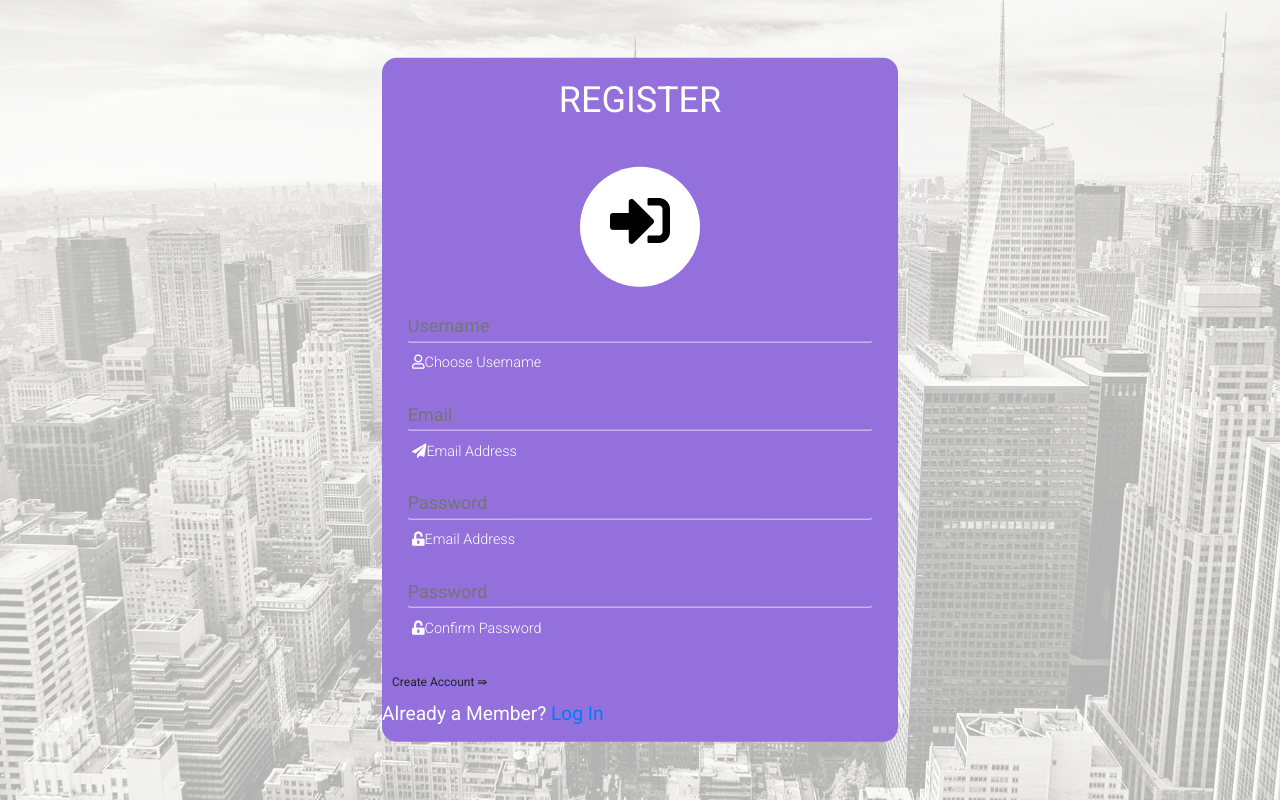
After one commit to silverbret1709/Ultimate_PHP_CSS_And_SASS_Enhance_Your_JavaScript_Skills, a PHP site: page /registration.html in a window 1280 px wide. The commit adds this page. Run offline with PHP 8.4, Linux system fonts and the light colour scheme.

Commit message:
Registration form

```diff
--- a/css/style.css
+++ b/css/style.css
@@ -398,6 +398,76 @@ body {
   .advertisement__bottom-logo-bgcolorraywhite {
     background-color: #ffeb01; }
 
+.section-register {
+  height: 100vh;
+  position: relative;
+  color: #fff;
+  font-family: "Roboto", sans-serif; }
+  .section-register .register__form {
+    position: absolute;
+    top: 50%;
+    left: 50%;
+    transform: translate(-50%, -50%);
+    width: 43rem;
+    border-radius: 15px;
+    background-image: linear-gradient(to bottom, #9370DB, #9370DB); }
+    .section-register .register__form-heading {
+      font-size: 3rem;
+      text-align: center;
+      padding: 1rem 2rem;
+      margin-bottom: 2rem;
+      text-transform: uppercase; }
+    .section-register .register__form-logo {
+      width: 10rem;
+      height: 10rem;
+      border-radius: 50%;
+      background-color: #fff;
+      text-align: center;
+      margin: 0 auto;
+      margin-bottom: 2rem; }
+      .section-register .register__form-logo i {
+        padding-top: 2rem;
+        color: #000;
+        font-size: 5rem; }
+    .section-register .register__form__group:not(:last-child) {
+      margin-bottom: 2rem; }
+    .section-register .register__form__input {
+      font-family: "Roboto", sans-serif;
+      font-size: 1.5rem;
+      border-radius: 2px;
+      border: none;
+      border-bottom: 1px solid #fff;
+      background-color: transparent;
+      width: 90%;
+      margin-left: 5%;
+      margin-right: 5%;
+      display: block; }
+      .section-register .register__form__input:focus {
+        border-bottom: 3px solid #25d366; }
+      .section-register .register__form__input:focus:invalid {
+        border-bottom: 3px solid #eb1f27; }
+    .section-register .register__form__label {
+      font-size: 1.2rem;
+      font-weight: 300;
+      display: block;
+      font-family: "Roboto", sans-serif;
+      margin-left: 2.5rem;
+      margin-top: .7rem; }
+  .section-register .register:before {
+    background-image: url("../../img/anders-jilden-239-unsplash.jpg");
+    background-position: top;
+    background-size: cover;
+    background-repeat: no-repeat;
+    content: '';
+    display: block;
+    position: absolute;
+    top: 0;
+    left: 0;
+    width: 100%;
+    height: 100%;
+    z-index: -2;
+    opacity: .3; }
+
 .header {
   width: 100%;
   height: 100vh;
--- /dev/null
+++ b/registration.html
@@ -0,0 +1,63 @@
+<!DOCTYPE html>
+<html lang="en">
+<head>
+    <meta charset="UTF-8">
+    <title>Title</title>
+    <link href="https://fonts.googleapis.com/css?family=Lato|Nunito+Sans:300,400,700|Open+Sans|Roboto:100,300,400,700&display=swap" rel="stylesheet">
+
+    <link rel="stylesheet" href="vendors/css/bootstrap.min.css">
+    <link rel="stylesheet" href="vendors/fontawesome/css/all.min.css">
+    <link rel="stylesheet" href="css/style.css">
+</head>
+<body>
+<section class="section-register" id="section-register">
+    <div class="register">
+        <div class="register__form">
+            <form action="" method="POST">
+                <div class="register__form-heading">
+                    Register
+                </div>
+                <div class="register__form-logo">
+                    <i class="fas fa-sign-in-alt"></i>
+                </div>
+                <div class="register__form__group">
+                    <input type="text" class="register__form__input" placeholder="Username" id="username" name="username" required autocomplete="off">
+                    <label for="username" class="register__form__label"><i class="far fa-user"></i>Choose Username</label>
+                    <div class="username-error"></div>
+                </div>
+                <div class="register__form__group">
+                    <input type="email" class="register__form__input" placeholder="Email" id="email" name="email" required>
+                    <label for="email" class="register__form__label"><i class="fas fa-paper-plane"></i>Email Address</label>
+                    <div class="email-error"></div>
+                </div>
+
+                <div class="register__form__group">
+                    <input type="password" class="register__form__input" placeholder="Password" id="password" name="password" required>
+                    <label for="password" class="register__form__label"><i class="fas fa-unlock-alt"></i>Email Address</label>
+                    <div class="password-error"></div>
+                </div>
+
+                <div class="register__form__group">
+                    <input type="password" class="register__form__input" placeholder="Password" id="confirm-password" name="confirm-password" required>
+                    <label for="confirm-password" class="register__form__label"><i class="fas fa-unlock-alt"></i>Confirm Password</label>
+                    <div class="confirm-password-error"></div>
+                </div>
+
+                <div class="register__form_group progress-bar">
+
+                </div>
+
+                <div>
+                    <button type="submit" class="btn btn-register" id="submit-registration">Create Account &rAarr;</button>
+                </div>
+                <p class="already-member">Already a Member? <a href="login.html" class="to-login">Log In</a></p>
+            </form>
+        </div>
+    </div>
+</section>
+<script src="https://ajax.googleapis.com/ajax/libs/jquery/3.4.1/jquery.min.js"></script>
+<script src="https://cdnjs.cloudflare.com/ajax/libs/popper.js/1.14.7/umd/popper.min.js" integrity="sha384-UO2eT0CpHqdSJQ6hJty5KVphtPhzWj9WO1clHTMGa3JDZwrnQq4sF86dIHNDz0W1" crossorigin="anonymous"></script>
+<script src="vendors/js/bootstrap.min.js"></script>
+<script src="js/menuClick.js"></script>
+</body>
+</html>
--- a/sass/abstracts/_variables.scss
+++ b/sass/abstracts/_variables.scss
@@ -1,91 +1,100 @@
-$primary-color: #ffcccc;
-$primary-color-light: #ff9999;
-$primary-color-dark: #ff6666;
-$primary-color-very-dark: #e24848;
+$primary-color               : #ffcccc;
+$primary-color-light         : #ff9999;
+$primary-color-dark          : #ff6666;
+$primary-color-very-dark     : #e24848;
 
 //secondary color
-$secondary-color: #c74200;
-$secondary-color-light: #fad884;
-$secondary-color-dark: #f56b26;
+$secondary-color             : #c74200;
+$secondary-color-light       : #fad884;
+$secondary-color-dark        : #f56b26;
 
-$color-crimson-red: #eb1f27;
+$color-crimson-red           : #eb1f27;
 
-$grey-color: rgb(138, 138, 138);
-$grey-color-dark: rgb(97, 96, 96);
-$grey-color-very-dark:rgb(34, 33, 33);
-$color-grey-dark: #333;
+$grey-color                  : rgb(138, 138, 138);
+$grey-color-dark             : rgb(97, 96, 96);
+$grey-color-very-dark        : rgb(34, 33, 33);
+$color-grey-dark             : #333;
 
-$color-white: #fff;
-$white-smoker: rgb(240, 238, 237);
+$color-white                 : #fff;
+$white-smoker                : rgb(240, 238, 237);
 
-$color-black: #000;
+$color-black                 : #000;
 
 
 //start with scss profile colours
-$profile-color-primary: #eb2f64;
-$profile-color-primary-light: #ff3366;
-$profile-color-primary-dark: #8a265D;
+$profile-color-primary       : #eb2f64;
+$profile-color-primary-light : #ff3366;
+$profile-color-primary-dark  : #8a265D;
 
-$profile-color-grey-light-1: #faf9f9;
-$profile-color-grey-light-2: #f4f2f2;
-$profile-color-grey-light-3: #f0eeee;
-$profile-color-grey-light-4: #ccc;
+$profile-color-grey-light-1  : #faf9f9;
+$profile-color-grey-light-2  : #f4f2f2;
+$profile-color-grey-light-3  : #f0eeee;
+$profile-color-grey-light-4  : #ccc;
 
-$profile-color-grey-dark-1: #333;
-$profile-color-grey-dark-2: #777;
-$profile-color-grey-dark-3: #999;
+$profile-color-grey-dark-1   : #333;
+$profile-color-grey-dark-2   : #777;
+$profile-color-grey-dark-3   : #999;
 
-$profile-color-black: rgb(0, 0, 0);
-$profile-caption-primary: #101d2c;
+$profile-color-black         : rgb(0, 0, 0);
+$profile-caption-primary     : #101d2c;
 
 //for display posts
-$for-sale: #e4e709;
-$for-sale-dark: rgb(150, 140, 0);
+$for-sale                    : #e4e709;
+$for-sale-dark               : rgb(150, 140, 0);
 
 
-$color-secondary-light: #fad884;
-$color-secondary-dark: #f56b26;
+$color-secondary-light       : #fad884;
+$color-secondary-dark        : #f56b26;
 
-$color-tertiary-light: #2998ff;
+$color-tertiary-light        : #2998ff;
 
-$color-tertiary-dark: #5643fa;
+$color-tertiary-dark         : #5643fa;
 
-$color-tertiary-very-light:#89c2f7;
-$color-tertiary-very-dark:#00213f;
-$color-green-light: rgb(98, 255, 66);
-$color-green-dark: rgb(0, 139, 46);
+$color-tertiary-very-light   : #89c2f7;
+$color-tertiary-very-dark    : #00213f;
+$color-green-light           : rgb(98, 255, 66);
+$color-green-dark            : rgb(0, 139, 46);
+
+
+//color for login and register form
+$profile-color-magenta       : #FF00FF;
+$profile-color-mediumpurple  : #9370DB;
+$profile-color-orchid        : #FF00FF;
+$profile-color-darkviolet    : #9370DB;
+$profile-color-indigo        : #FF00FF;
+$profile-color-light         : #9370DB;
 
 //color for the input style
-$color-grey-dark-2: #999;
-$color-grey-light-2:rgb(224, 215, 215);
+$color-grey-dark-2           : #999;
+$color-grey-light-2          : rgb(224, 215, 215);
 
 //Australian realeastate company color:
-$color-harcourts: #001f49;
-$color-brad-teal: #1c2273;
-$color-upa: #ffeb01;
-$color-barryplant: #fdfdfd;
-$color-iconek: #231f20;
+$color-harcourts             : #001f49;
+$color-brad-teal             : #1c2273;
+$color-upa                   : #ffeb01;
+$color-barryplant            : #fdfdfd;
+$color-iconek                : #231f20;
 
 //social media icons colors
-$facebook: #3b5998;
-$twitter: #1da1f2;
-$youtube:#ff0000;
-$instagram: #c32aa3;
-$pinterest: #bd081c;
-$linkedln: #007bb5;
-$gplus:#db4437;
-$snapchat: #fffc00;
-$watsup: #25d366;
-$tumblr: #35465d;
-$reddit: #ff4500;
-$spotify: #ff4500;
-$amazon: #ff9900;
+$facebook                    : #3b5998;
+$twitter                     : #1da1f2;
+$youtube                     : #ff0000;
+$instagram                   : #c32aa3;
+$pinterest                   : #bd081c;
+$linkedln                    : #007bb5;
+$gplus                       : #db4437;
+$snapchat                    : #fffc00;
+$watsup                      : #25d366;
+$tumblr                      : #35465d;
+$reddit                      : #ff4500;
+$spotify                     : #ff4500;
+$amazon                      : #ff9900;
 
 
 //fonts:
-$default-font-size: 1.6rem; // 16px
+$default-font-size           : 1.6rem; // 16px
 
-$nunito-font: 'Nunito', sans-serif;
-$lato-font: 'Lato', sans-serif;
-$roboto-font: 'Roboto', sans-serif;
-$open-sans-font: 'Open Sans', sans-serif;
+$nunito-font                 : 'Nunito', sans-serif;
+$lato-font                   : 'Lato', sans-serif;
+$roboto-font                 : 'Roboto', sans-serif;
+$open-sans-font              : 'Open Sans', sans-serif;
--- /dev/null
+++ b/sass/components/_register.scss
@@ -0,0 +1,92 @@
+.section-register {
+  //background-color: green;
+  height      : 100vh;
+  position    : relative;
+  color       : $color-white;
+  font-family : $roboto-font;
+
+  .register {
+    &__form {
+      &-heading {
+        font-size      : 3rem;
+        text-align     : center;
+        padding        : 1rem 2rem;
+        margin-bottom  : 2rem;
+        text-transform : uppercase;
+      }
+
+      &-logo {
+        width            : 10rem;
+        height           : 10rem;
+        border-radius    : 50%;
+        background-color : $color-white;
+        text-align       : center;
+        margin           : 0 auto;
+        margin-bottom    : 2rem;
+
+        i {
+          padding-top : 2rem;
+          color       : $color-black;
+          font-size   : 5rem;
+        }
+      }
+
+      @include centeredElements;
+      //background-color : green;
+      width            : 43rem;
+      border-radius    : 15px;
+      background-image : linear-gradient(to bottom, $profile-color-light, $profile-color-darkviolet);
+
+      &__group:not(:last-child) {
+        margin-bottom : 2rem;
+      }
+
+      &__input {
+        font-family      : $roboto-font;
+        font-size        : 1.5rem;
+        border-radius    : 2px;
+        border           : none;
+        border-bottom    : 1px solid $color-white;
+        background-color : transparent;
+        width            : 90%;
+        margin-left      : 5%;
+        margin-right     : 5%;
+        display          : block;
+
+        &:focus {
+          border-bottom : 3px solid $watsup;
+          //box-shadow    : 0 1rem 2rem rgba($color-black, .1);
+        }
+
+        &:focus:invalid {
+          border-bottom : 3px solid $color-crimson-red;
+        }
+      }
+
+      &__label {
+        font-size   : 1.2rem;
+        font-weight : 300;
+        display     : block;
+        font-family : $roboto-font;
+        margin-left : 2.5rem;
+        margin-top  : .7rem;
+      }
+    }
+  }
+
+  .register:before {
+    background-image    : url("../../img/anders-jilden-239-unsplash.jpg");
+    background-position : top;
+    background-size     : cover;
+    background-repeat   : no-repeat;
+    content             : '';
+    display             : block;
+    position            : absolute;
+    top                 : 0;
+    left                : 0;
+    width               : 100%;
+    height              : 100%;
+    z-index             : -2;
+    opacity             : .3;
+  }
+}
--- a/sass/main.scss
+++ b/sass/main.scss
@@ -10,6 +10,7 @@
 @import "base/utilities";
 
 @import "components/advertisements";
+@import "components/register";
 
 @import "layout/header";
 @import "layout/footer";
```
Also changed, not shown: img/anders-jilden-239-unsplash.jpg (added).
